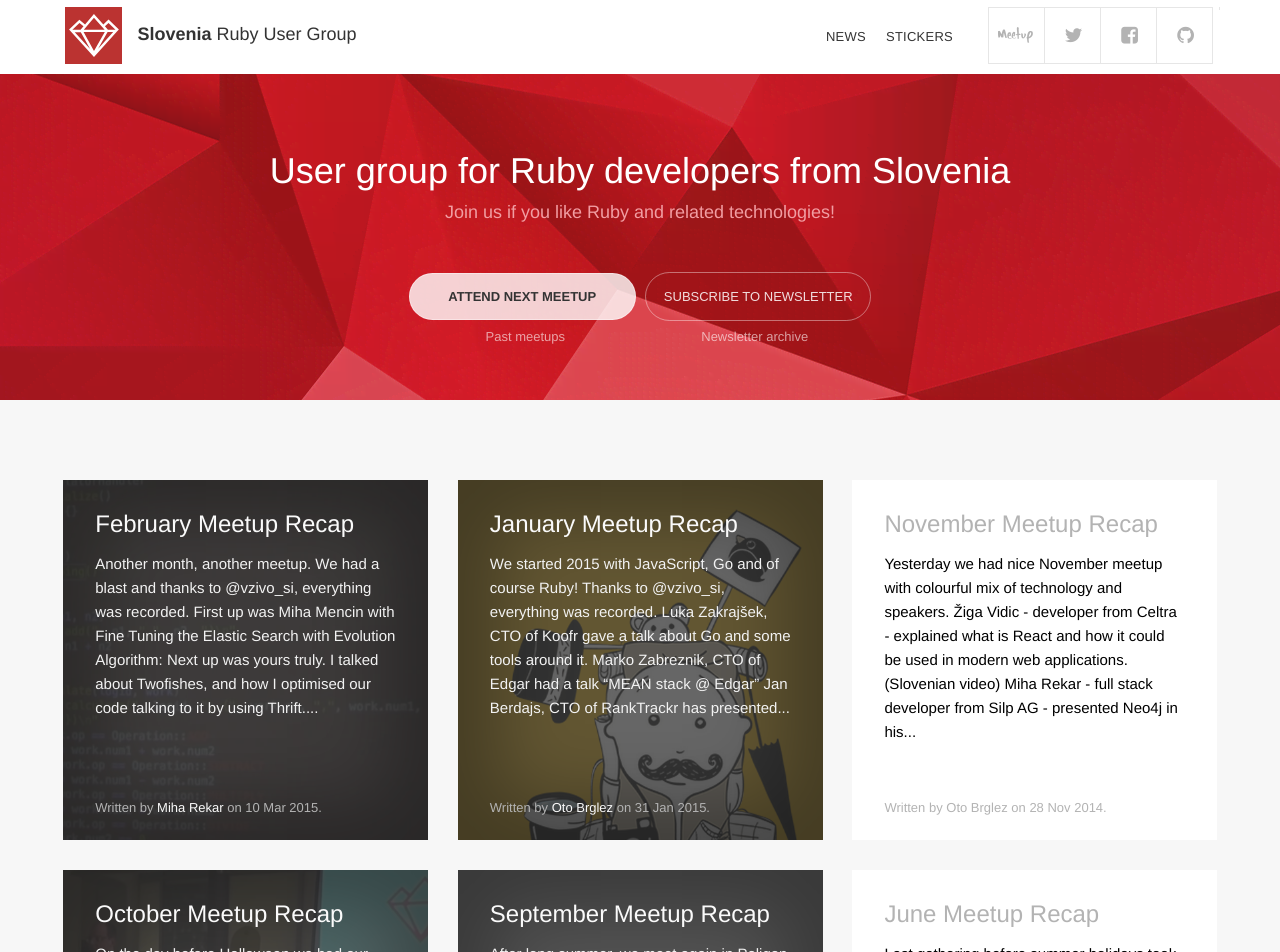
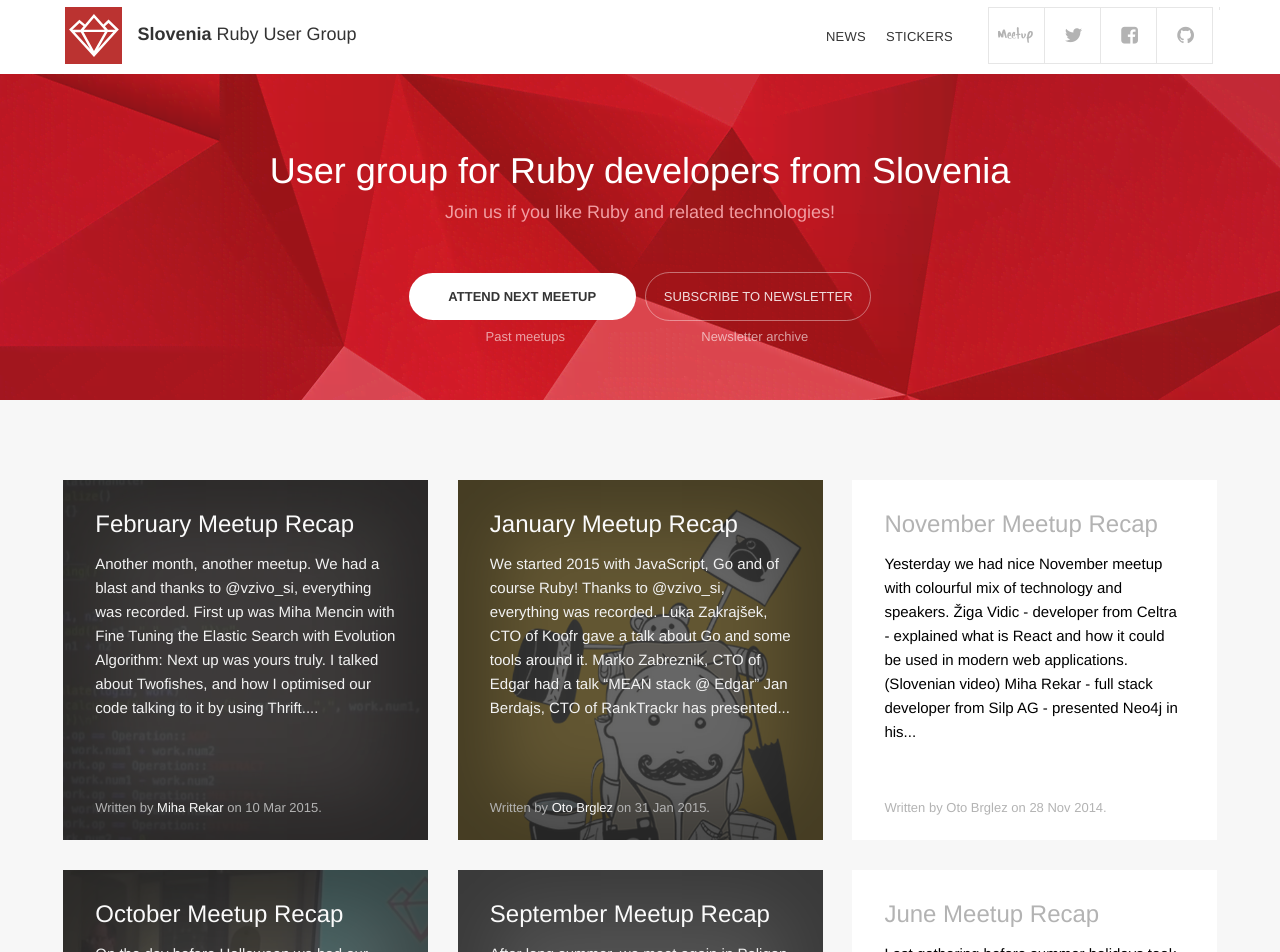
Before and after one commit to RubySlovenia/RubySlovenia.github.io, a Jekyll site: the page built from index.html, in a window 1280 px wide. Shown: the top 952 px of the page. Built offline with Jekyll 4.4.1, drawn with Linux system fonts in a browser that asks for light colours; nearby versions of some CDN libraries; emoji names are drawn with the system emoji font; the list of posts is cut into pages by our own code; grey boxes are pictures that could not be loaded.

Commit message:
Invert transparency on attend button

```diff
--- a/assets/css/rug14.sass
+++ b/assets/css/rug14.sass
@@ -300,9 +300,9 @@
   margin-right: 5px
   color: $color_dark
   font-weight: 600
-  background-color: transparentize(#fff, 0.2)
+  background-color: #fff
   &:hover
-    background-color: #fff
+    background-color: transparentize(#fff, 0.2)
 
 .attend-next-meetup-button,
 .newsletter-signup-form
```
